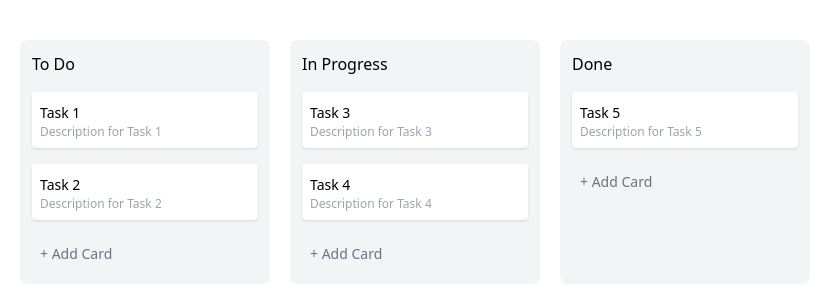
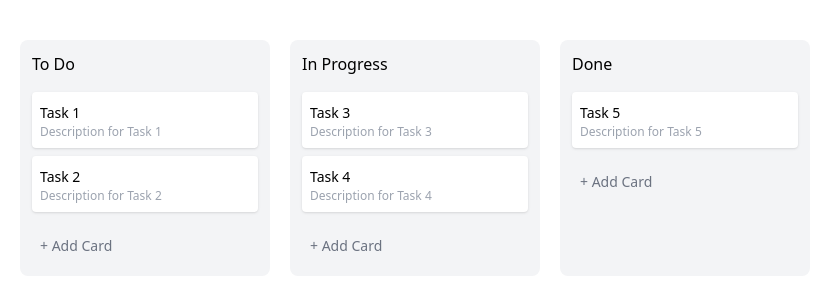
Before and after one commit to Alzubair98/trello-clone, a Vue app: page / in a window 1280 px wide. Shown: the top 300 px of the page, without its empty margins (0-835 px from the left). Built offline with nearby package versions, Linux system fonts and the light colour scheme; the HTML template or start-up script is replaced by a standard one.

Commit message:
add draggable cards

```diff
--- a/package.json
+++ b/package.json
@@ -14,7 +14,8 @@
   },
   "dependencies": {
     "pinia": "^2.2.6",
-    "vue": "^3.5.13"
+    "vue": "^3.5.13",
+    "vuedraggable": "^4.1.0"
   },
   "devDependencies": {
     "@tsconfig/node22": "^22.0.0",
--- a/src/App.vue
+++ b/src/App.vue
@@ -7,14 +7,15 @@
         class="bg-gray-100 p-3 rounded-lg flex min-w-[250px] flex-col"
       >
         <h2 class="font-medium mb-2">{{ list.title }}</h2>
-        <div
-          v-for="card in list.cards"
-          :key="card.id"
-          class="bg-white p-2 my-2 rounded shadow cursor-pointer"
-        >
-          <span class="text-sm font-medium">{{ card.title }}</span>
-          <p class="text-xs text-gray-400">{{ card.description }}</p>
-        </div>
+
+        <Draggable :list="list.cards" group="cards">
+          <template #item="{ element }">
+            <div class="bg-white p-2 my-2 rounded shadow cursor-pointer">
+              <span class="text-sm font-medium">{{ element.title }}</span>
+              <p class="text-xs text-gray-400">{{ element.description }}</p>
+            </div>
+          </template>
+        </Draggable>
 
         <button
           class="w-full bg-transparent rounded hover:bg-white text-gray-500 p-2 text-left mt-2 text-sm font-medium"
@@ -28,6 +29,7 @@
 
 <script setup lang="ts">
 import { reactive } from 'vue'
+import Draggable from 'vuedraggable'
 
 interface Card {
   id: number
```
Also changed, not shown: 1 other file (tests, documents, lock files or other folders).
